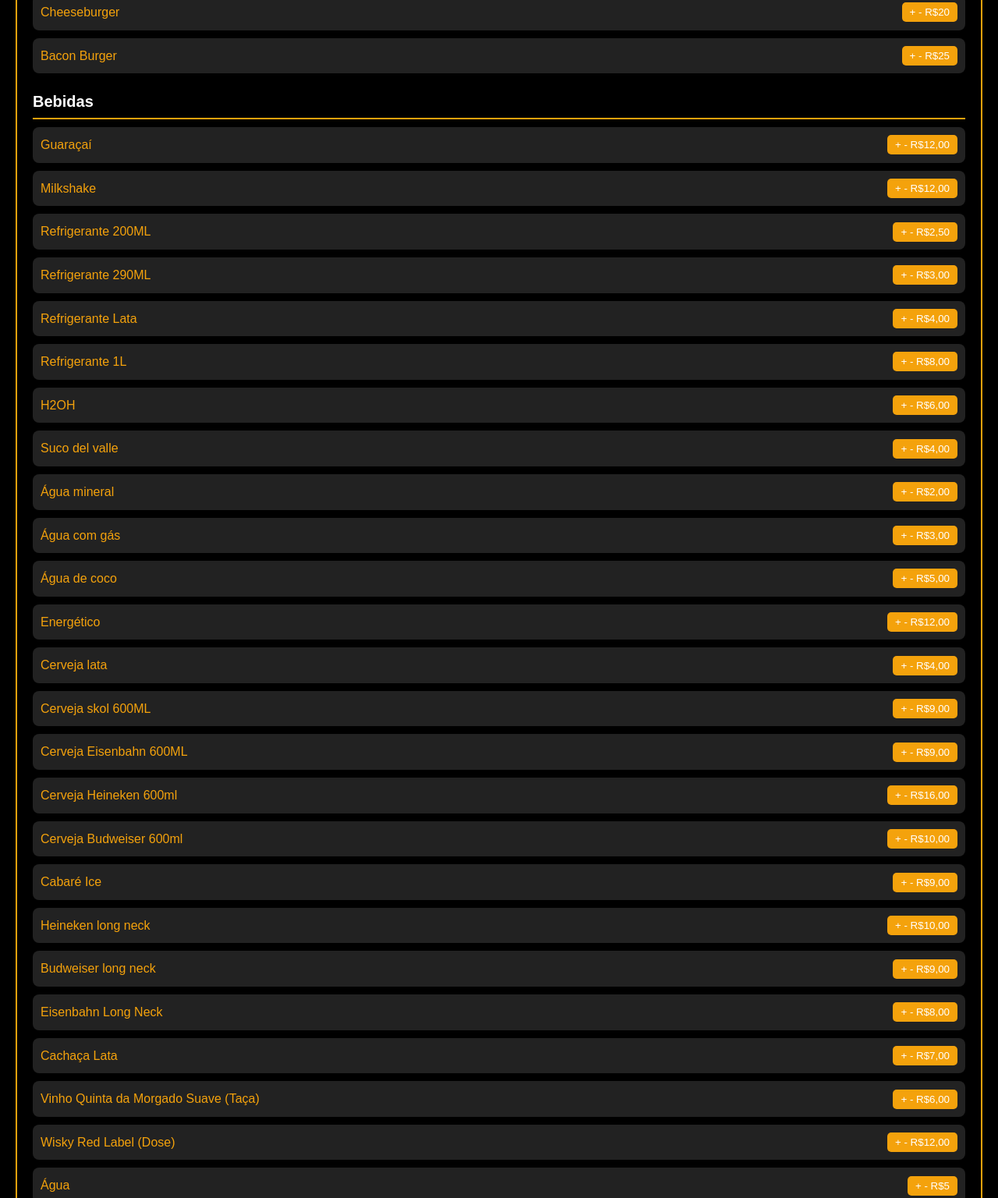
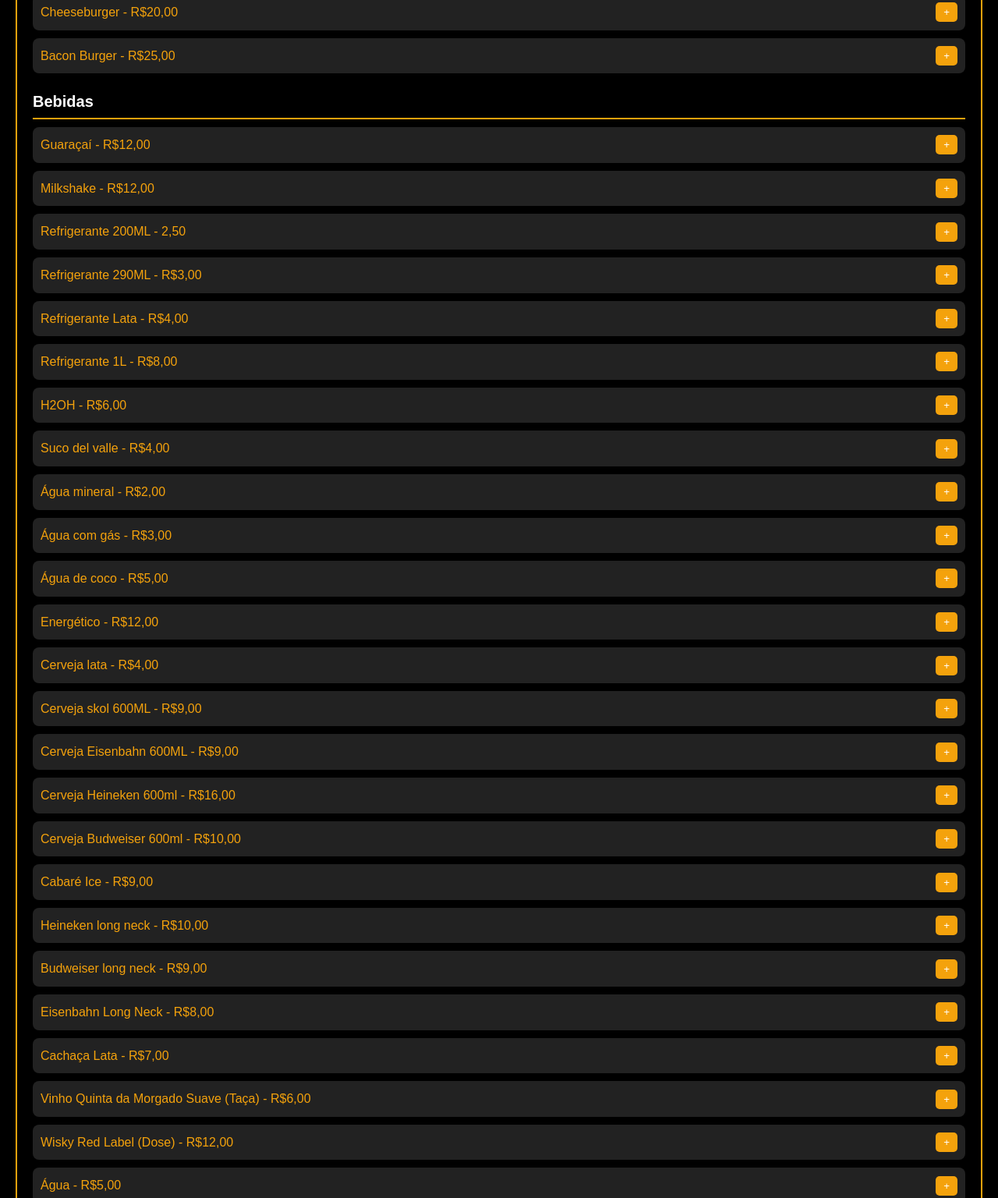
Before and after one commit to WillianoCosta/cardapio, a plain HTML site: page index.html in a window 1280 px wide. Shown: the part 471-2007 px from the top of the page at 78% size. Drawn offline with Linux system fonts and the light colour scheme.

Commit message:
Update index.html

```diff
--- a/index.html
+++ b/index.html
@@ -37,115 +37,115 @@
       <div class="category">
         <h3>Hambúrgueres</h3>
         <div class="menu-item">
-          <p>Cheeseburger</p>
-          <button onclick="addToCart('Cheeseburger', 20)">+ - R$20</button>
+          <p>Cheeseburger - R$20,00</p>
+          <button onclick="addToCart('Cheeseburger', 20)">+</button>
         </div>
         <div class="menu-item">
-          <p>Bacon Burger</p>
-          <button onclick="addToCart('Bacon Burger', 25)">+ - R$25</button>
+          <p>Bacon Burger - R$25,00</p>
+          <button onclick="addToCart('Bacon Burger', 25)">+</button>
         </div>
       </div>
       <div class="category">
         <h3>Bebidas</h3>
         <div class="menu-item">
-          <p>Guaraçaí</p>
-          <button onclick="addToCart('Guaraçaí', 7)">+ - R$12,00</button>
+          <p>Guaraçaí - R$12,00</p>
+          <button onclick="addToCart('Guaraçaí', 7)">+</button>
         </div>
         <div class="menu-item">
-          <p>Milkshake</p>
-          <button onclick="addToCart('Milkshake', 7)">+ - R$12,00</button>
+          <p>Milkshake - R$12,00</p>
+          <button onclick="addToCart('Milkshake', 7)">+</button>
         </div>
         <div class="menu-item">
-          <p>Refrigerante 200ML</p>
-          <button onclick="addToCart('Refrigerante 200ML', 7)">+ - R$2,50</button>
+          <p>Refrigerante 200ML - 2,50</p>
+          <button onclick="addToCart('Refrigerante 200ML', 7)">+</button>
         </div>
         <div class="menu-item">
-          <p>Refrigerante 290ML</p>
-          <button onclick="addToCart('Refrigerante 290ML', 7)">+ - R$3,00</button>
+          <p>Refrigerante 290ML - R$3,00</p>
+          <button onclick="addToCart('Refrigerante 290ML', 7)">+</button>
         </div>
         <div class="menu-item">
-          <p>Refrigerante Lata</p>
-          <button onclick="addToCart('Refrigerante Lata', 7)">+ - R$4,00</button>
+          <p>Refrigerante Lata - R$4,00</p>
+          <button onclick="addToCart('Refrigerante Lata', 7)">+</button>
         </div>
         <div class="menu-item">
-          <p>Refrigerante 1L</p>
-          <button onclick="addToCart('Refrigerante', 7)">+ - R$8,00</button>
+          <p>Refrigerante 1L - R$8,00</p>
+          <button onclick="addToCart('Refrigerante', 7)">+</button>
         </div>
         <div class="menu-item">
-          <p>H2OH</p>
-          <button onclick="addToCart('H2OH', 7)">+ - R$6,00</button>
+          <p>H2OH - R$6,00</p>
+          <button onclick="addToCart('H2OH', 7)">+</button>
         </div>
         <div class="menu-item">
-          <p>Suco del valle</p>
-          <button onclick="addToCart('Suco del valle', 7)">+ - R$4,00</button>
+          <p>Suco del valle - R$4,00</p>
+          <button onclick="addToCart('Suco del valle', 7)">+</button>
         </div>
         <div class="menu-item">
-          <p>Água mineral</p>
-          <button onclick="addToCart('Água mineral', 7)">+ - R$2,00</button>
+          <p>Água mineral - R$2,00</p>
+          <button onclick="addToCart('Água mineral', 7)">+</button>
         </div>
         <div class="menu-item">
-          <p>Água com gás</p>
-          <button onclick="addToCart('Água com gás', 7)">+ - R$3,00</button>
+          <p>Água com gás - R$3,00</p>
+          <button onclick="addToCart('Água com gás', 7)">+</button>
         </div>
         <div class="menu-item">
-          <p>Água de coco</p>
-          <button onclick="addToCart('Água de coco', 7)">+ - R$5,00</button>
+          <p>Água de coco - R$5,00</p>
+          <button onclick="addToCart('Água de coco', 7)">+</button>
         </div>
         <div class="menu-item">
-          <p>Energético</p>
-          <button onclick="addToCart('Energético', 7)">+ - R$12,00</button>
+          <p>Energético - R$12,00</p>
+          <button onclick="addToCart('Energético', 7)">+</button>
         </div>
         <div class="menu-item">
-          <p>Cerveja lata</p>
-          <button onclick="addToCart('Cerveja lata', 7)">+ - R$4,00</button>
+          <p>Cerveja lata - R$4,00</p>
+          <button onclick="addToCart('Cerveja lata', 7)">+</button>
         </div>
         <div class="menu-item">
-          <p>Cerveja skol 600ML</p>
-          <button onclick="addToCart('Cerveja skol 600ML', 7)">+ - R$9,00</button>
+          <p>Cerveja skol 600ML - R$9,00</p>
+          <button onclick="addToCart('Cerveja skol 600ML', 7)">+</button>
         </div>
         <div class="menu-item">
-          <p>Cerveja Eisenbahn 600ML</p>
-          <button onclick="addToCart('Cerveja Eisenbahn 600ML', 7)">+ - R$9,00</button>
+          <p>Cerveja Eisenbahn 600ML - R$9,00</p>
+          <button onclick="addToCart('Cerveja Eisenbahn 600ML', 7)">+</button>
         </div>
         <div class="menu-item">
-          <p>Cerveja Heineken 600ml</p>
-          <button onclick="addToCart('Cerveja Heineken 600ml', 7)">+ - R$16,00</button>
+          <p>Cerveja Heineken 600ml - R$16,00</p>
+          <button onclick="addToCart('Cerveja Heineken 600ml', 7)">+</button>
         </div>
         <div class="menu-item">
-          <p>Cerveja Budweiser 600ml</p>
-          <button onclick="addToCart('Cerveja Budweiser 600ml', 7)">+ - R$10,00</button>
+          <p>Cerveja Budweiser 600ml - R$10,00</p>
+          <button onclick="addToCart('Cerveja Budweiser 600ml', 7)">+</button>
         </div>
         <div class="menu-item">
-          <p>Cabaré Ice</p>
-          <button onclick="addToCart('Cabaré Ice', 7)">+ - R$9,00</button>
+          <p>Cabaré Ice - R$9,00</p>
+          <button onclick="addToCart('Cabaré Ice', 7)">+</button>
         </div>
         <div class="menu-item">
-          <p>Heineken long neck</p>
-          <button onclick="addToCart('Heineken long nek', 7)">+ - R$10,00</button>
+          <p>Heineken long neck - R$10,00</p>
+          <button onclick="addToCart('Heineken long nek', 7)">+</button>
         </div>
         <div class="menu-item">
-          <p>Budweiser long neck</p>
-          <button onclick="addToCart('Budweiser long neck', 7)">+ - R$9,00</button>
+          <p>Budweiser long neck - R$9,00</p>
+          <button onclick="addToCart('Budweiser long neck', 7)">+</button>
         </div>
         <div class="menu-item">
-          <p>Eisenbahn Long Neck</p>
-          <button onclick="addToCart('Eisenbahn Long Neck', 7)">+ - R$8,00</button>
+          <p>Eisenbahn Long Neck - R$8,00</p>
+          <button onclick="addToCart('Eisenbahn Long Neck', 7)">+</button>
         </div>
         <div class="menu-item">
-          <p>Cachaça Lata</p>
-          <button onclick="addToCart('Cachaça Lata', 7)">+ - R$7,00</button>
+          <p>Cachaça Lata - R$7,00</p>
+          <button onclick="addToCart('Cachaça Lata', 7)">+</button>
         </div>
         <div class="menu-item">
-          <p>Vinho Quinta da Morgado Suave (Taça)</p>
-          <button onclick="addToCart('Vinho Quinta da Morgado Suave (Taça)', 7)">+ - R$6,00</button>
+          <p>Vinho Quinta da Morgado Suave (Taça) - R$6,00</p>
+          <button onclick="addToCart('Vinho Quinta da Morgado Suave (Taça)', 7)">+</button>
         </div>
         <div class="menu-item">
-          <p>Wisky Red Label (Dose)</p>
-          <button onclick="addToCart('Wisky Red Label (Dose)', 7)">+ - R$12,00</button>
+          <p>Wisky Red Label (Dose) - R$12,00</p>
+          <button onclick="addToCart('Wisky Red Label (Dose)', 7)">+</button>
         </div>
         <div class="menu-item">
-          <p>Água</p>
-          <button onclick="addToCart('Água', 5)">+ - R$5</button>
+          <p>Água - R$5,00</p>
+          <button onclick="addToCart('Água', 5)">+</button>
         </div>
       </div>
       <!-- Outras categorias... -->
```
